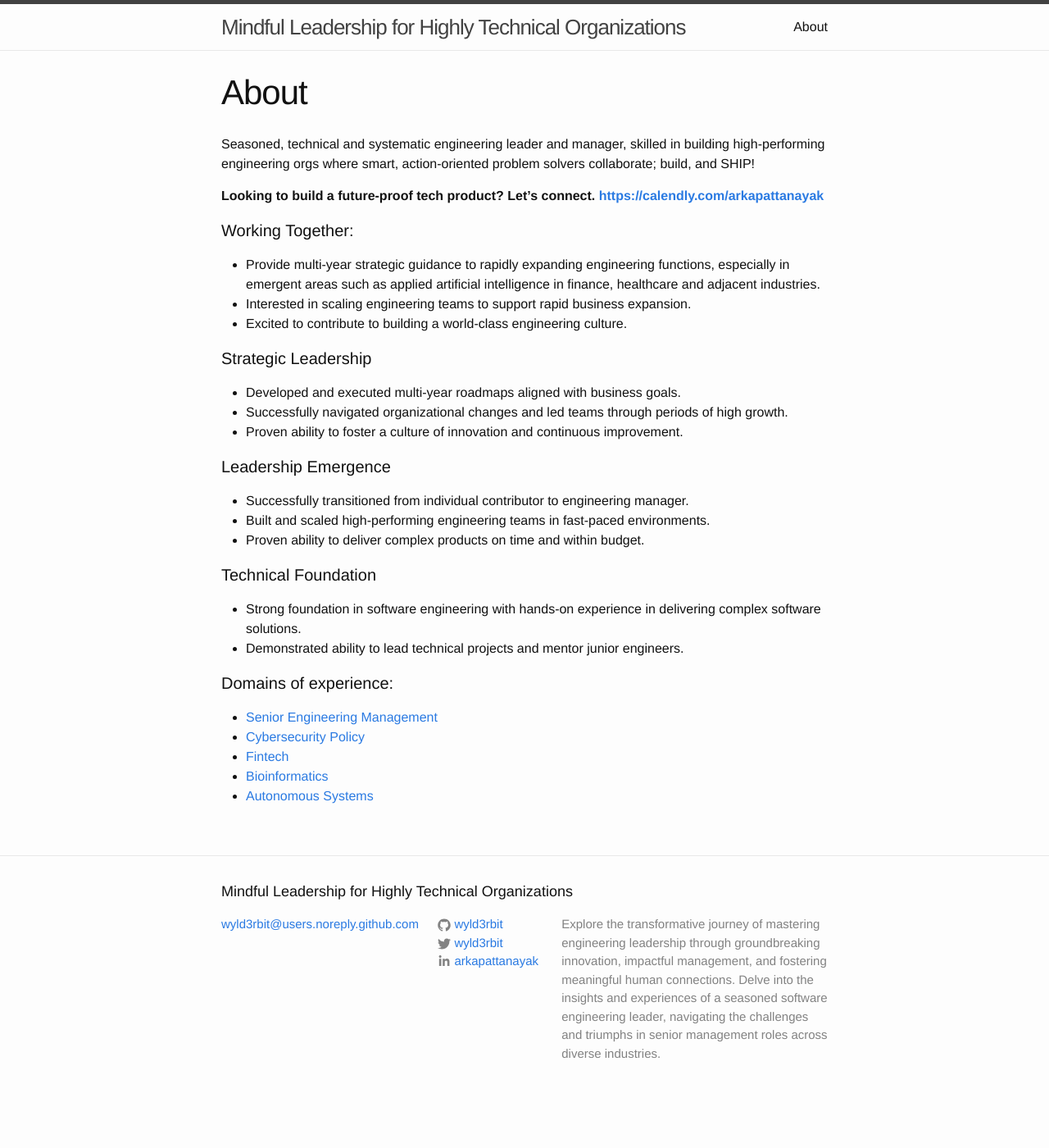
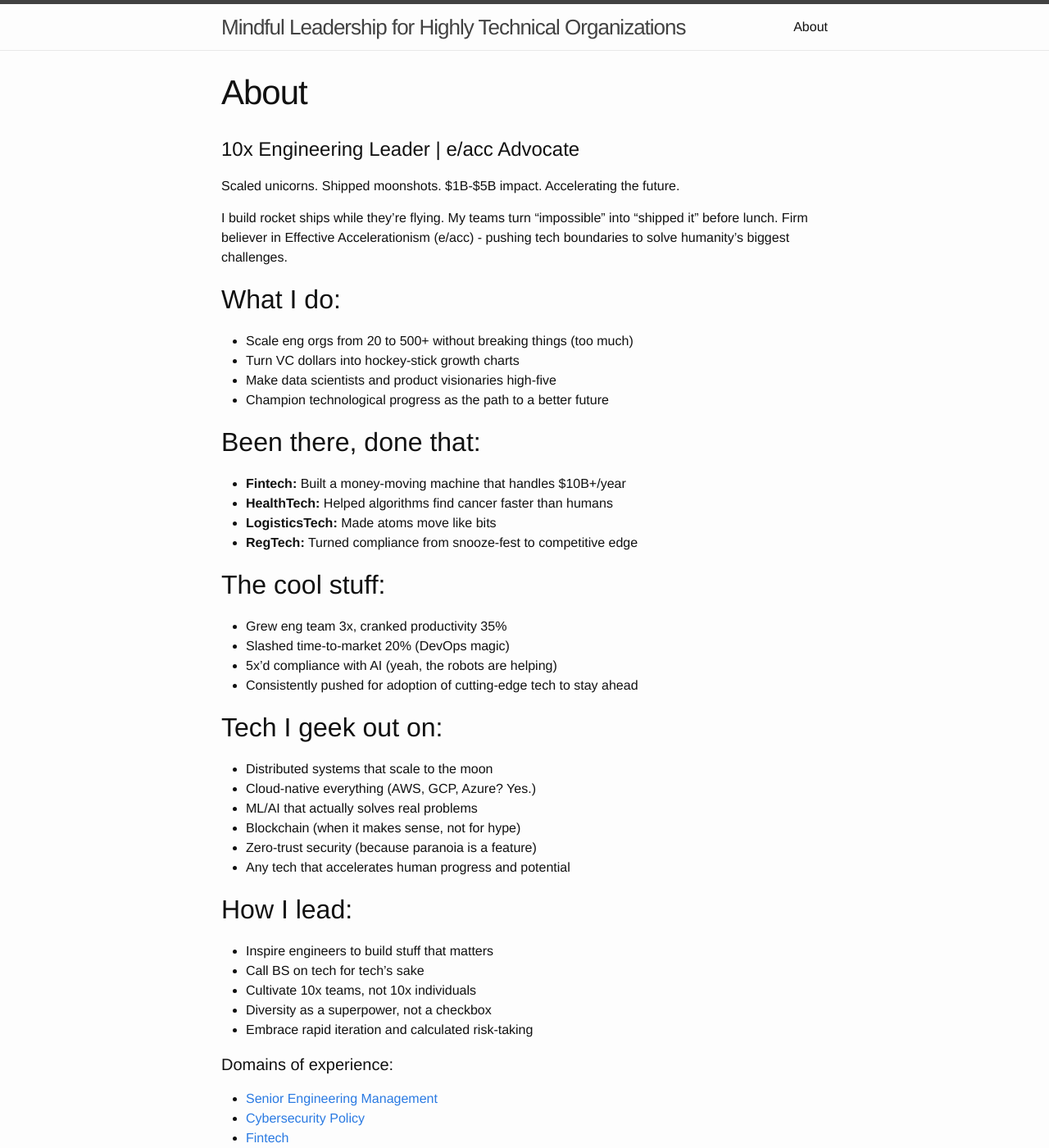
Before and after one commit to wyld3rbit/wyld3rbit.github.io, a Jekyll site: the page built from about.md, in a window 1280 px wide and 1400 px high. Shown: the whole window at 82% size. Built offline with Jekyll 4.4.1, drawn with Linux system fonts in a browser that asks for light colours; some of the changed text lies outside the part shown.

Commit message:
Update about.md
Added details to about

```diff
--- a/about.md
+++ b/about.md
@@ -5,32 +5,49 @@ author: Arka P
 permalink: /about/
 ---
 
-Seasoned, technical and systematic engineering leader and manager, skilled in building high-performing engineering orgs where smart, action-oriented problem solvers collaborate; build, and SHIP!
+# 10x Engineering Leader | e/acc Advocate
 
-**Looking to build a future-proof tech product? Let's connect. <https://calendly.com/arkapattanayak>**
+Scaled unicorns. Shipped moonshots. $1B-$5B impact. Accelerating the future.
 
-#### Working Together:
+I build rocket ships while they're flying. My teams turn "impossible" into "shipped it" before lunch. Firm believer in Effective Accelerationism (e/acc) - pushing tech boundaries to solve humanity's biggest challenges.
 
-- Provide multi-year strategic guidance to rapidly expanding engineering functions, especially in emergent areas such as applied artificial intelligence in finance, healthcare and adjacent industries.
-- Interested in scaling engineering teams to support rapid business expansion.
-- Excited to contribute to building a world-class engineering culture.
+## What I do:
 
-#### Strategic Leadership
+- Scale eng orgs from 20 to 500+ without breaking things (too much)
+- Turn VC dollars into hockey-stick growth charts
+- Make data scientists and product visionaries high-five
+- Champion technological progress as the path to a better future
 
-- Developed and executed multi-year roadmaps aligned with business goals.
-- Successfully navigated organizational changes and led teams through periods of high growth.
-- Proven ability to foster a culture of innovation and continuous improvement.
+## Been there, done that:
 
-#### Leadership Emergence
+- **Fintech:** Built a money-moving machine that handles $10B+/year
+- **HealthTech:** Helped algorithms find cancer faster than humans
+- **LogisticsTech:** Made atoms move like bits
+- **RegTech:** Turned compliance from snooze-fest to competitive edge
 
-- Successfully transitioned from individual contributor to engineering manager.
-- Built and scaled high-performing engineering teams in fast-paced environments.
-- Proven ability to deliver complex products on time and within budget.
+## The cool stuff:
 
-#### Technical Foundation
+- Grew eng team 3x, cranked productivity 35%
+- Slashed time-to-market 20% (DevOps magic)
+- 5x'd compliance with AI (yeah, the robots are helping)
+- Consistently pushed for adoption of cutting-edge tech to stay ahead
 
-- Strong foundation in software engineering with hands-on experience in delivering complex software solutions.
-- Demonstrated ability to lead technical projects and mentor junior engineers.
+## Tech I geek out on:
+
+- Distributed systems that scale to the moon
+- Cloud-native everything (AWS, GCP, Azure? Yes.)
+- ML/AI that actually solves real problems
+- Blockchain (when it makes sense, not for hype)
+- Zero-trust security (because paranoia is a feature)
+- Any tech that accelerates human progress and potential
+
+## How I lead:
+
+- Inspire engineers to build stuff that matters
+- Call BS on tech for tech's sake
+- Cultivate 10x teams, not 10x individuals
+- Diversity as a superpower, not a checkbox
+- Embrace rapid iteration and calculated risk-taking
 
 #### Domains of experience:
 
@@ -39,3 +56,7 @@ Seasoned, technical and systematic engineering leader and manager, skilled in bu
 - [Fintech](https://www.braintreepayments.com/)
 - [Bioinformatics](https://medicine.osu.edu/departments/biomedical-informatics)
 - [Autonomous Systems](https://columbusstartupweek2016.sched.com/workmailap)
+
+Always up for a whiteboard session on how to change the world with code. Let's grab a coffee and debate microservices vs. monoliths, why Rust is (or isn't) the future, or how we can accelerate technological progress responsibly.
+
+#10xEngineer #ScaleOrDie #TechRevolution #AIAllTheThings #eacc
```
